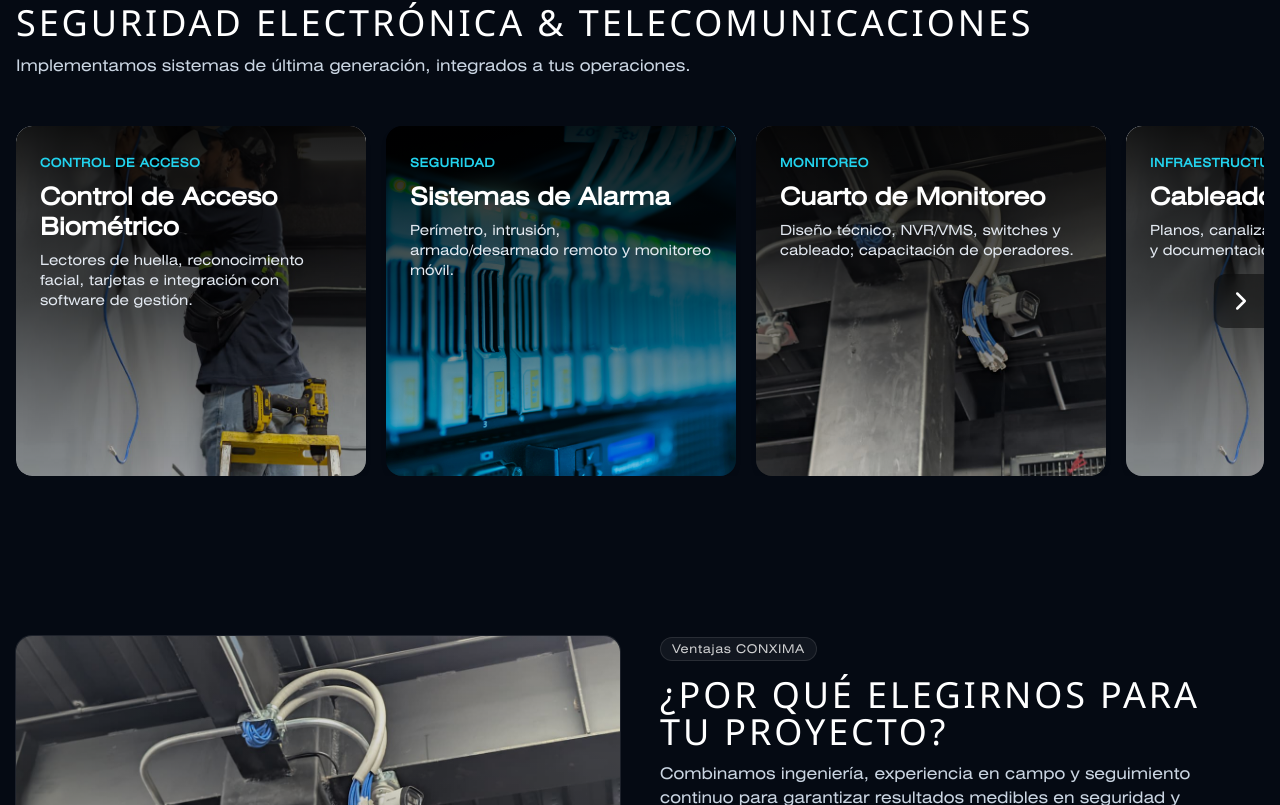
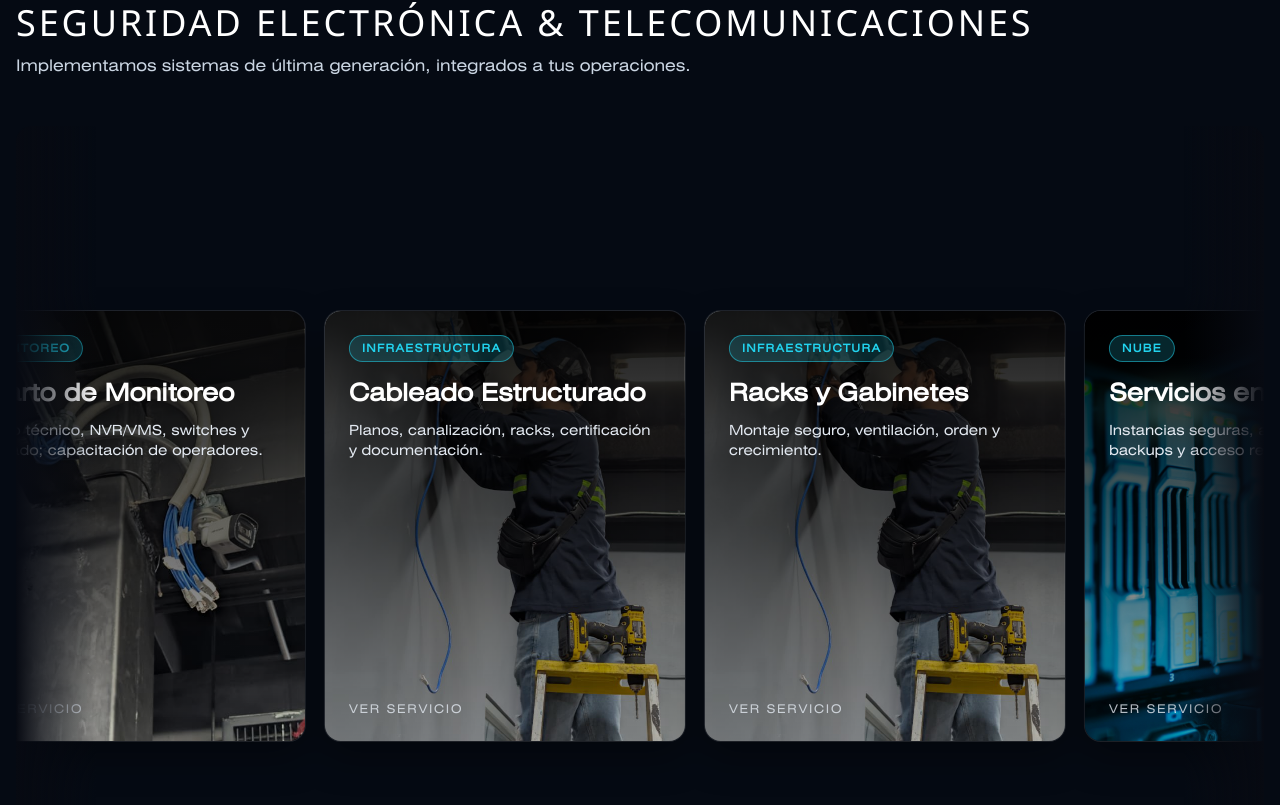
Before and after one commit to ricardopugar/Conxima, a Next.js app: page / in a window 1280 px wide. Shown: the part 1555-2360 px from the top of the page. Built offline with nearby package versions, Linux system fonts and the light colour scheme; a web font is replaced by a local one.

Commit message:
prev final

```diff
--- a/src/app/components/ConximaLanding.tsx
+++ b/src/app/components/ConximaLanding.tsx
@@ -4,29 +4,12 @@ import type React from "react";
 import { useEffect, useRef, useState } from "react";
 import Link from "next/link";
 import Image from "next/image";
-import { motion } from "framer-motion";
-import {
-  FiChevronLeft,
-  FiChevronRight,
-  FiMail,
-  FiMapPin,
-  FiPhoneCall,
-} from "react-icons/fi";
-import useMeasure from "react-use-measure";
+import { motion, useScroll, useTransform } from "framer-motion";
+import { FiMail, FiMapPin, FiPhoneCall } from "react-icons/fi";
 import Navbar from "./Navbar";
 import Footer from "./Footer";
 /** Vídeos del hero */
 const HERO_VIDEOS = ["hero-1", "hero-2", "hero-3", "hero-4"] as const;
-
-const CARD_WIDTH = 350;
-const CARD_HEIGHT = 350;
-const MARGIN = 20;
-const CARD_SIZE = CARD_WIDTH + MARGIN;
-
-const BREAKPOINTS = {
-  sm: 640,
-  lg: 1024,
-};
 
 export default function ConximaLanding() {
   /* =========================
@@ -864,64 +847,40 @@ type ServiceCarouselItem = {
 };
 
 function ServicesCarousel({ items }: { items: ServiceCarouselItem[] }) {
-  const [ref, { width }] = useMeasure();
-  const [offset, setOffset] = useState(0);
+  const targetRef = useRef<HTMLDivElement | null>(null);
+  const trackRef = useRef<HTMLDivElement | null>(null);
+  const [maxTranslate, setMaxTranslate] = useState(0);
 
-  const cardBuffer =
-    width > BREAKPOINTS.lg ? 3 : width > BREAKPOINTS.sm ? 2 : 1;
-
-  const maxOffset = Math.max(0, CARD_SIZE * (items.length - cardBuffer));
-  const canShiftLeft = offset < 0;
-  const canShiftRight = Math.abs(offset) < maxOffset;
+  const { scrollYProgress } = useScroll({
+    target: targetRef,
+    offset: ["start start", "end end"],
+  });
 
   useEffect(() => {
-    setOffset((prev) => Math.max(-maxOffset, Math.min(0, prev)));
-  }, [maxOffset]);
+    const updateMetrics = () => {
+      if (!targetRef.current || !trackRef.current) return;
+      const viewportWidth = targetRef.current.clientWidth;
+      const trackWidth = trackRef.current.scrollWidth;
+      setMaxTranslate(Math.max(0, trackWidth - viewportWidth));
+    };
 
-  const shiftLeft = () => {
-    if (!canShiftLeft) return;
-    setOffset((prev) => Math.min(prev + CARD_SIZE, 0));
-  };
+    updateMetrics();
+    window.addEventListener("resize", updateMetrics);
+    return () => window.removeEventListener("resize", updateMetrics);
+  }, [items.length]);
 
-  const shiftRight = () => {
-    if (!canShiftRight) return;
-    setOffset((prev) => Math.max(prev - CARD_SIZE, -maxOffset));
-  };
+  const x = useTransform(scrollYProgress, [0, 1], [0, -maxTranslate]);
 
   return (
-    <section className="reveal mt-12" ref={ref}>
-      <div className="relative overflow-hidden rounded-2xl">
-        <motion.div
-          animate={{ x: offset }}
-          transition={{ type: "spring", stiffness: 220, damping: 28 }}
-          className="flex"
-        >
+    <section ref={targetRef} className="reveal relative mt-12 h-[280vh]">
+      <div className="sticky top-0 flex h-screen items-center overflow-hidden rounded-2xl">
+        <div className="pointer-events-none absolute left-0 top-0 z-20 h-full w-20 bg-gradient-to-r from-[var(--color-bg)] to-transparent" />
+        <div className="pointer-events-none absolute right-0 top-0 z-20 h-full w-20 bg-gradient-to-l from-[var(--color-bg)] to-transparent" />
+        <motion.div ref={trackRef} style={{ x }} className="flex gap-5 px-4 md:px-8 lg:px-12">
           {items.map((item) => (
             <ServiceCarouselCard key={item.slug} item={item} />
           ))}
         </motion.div>
-
-        <motion.button
-          type="button"
-          initial={false}
-          animate={{ x: canShiftLeft ? "0%" : "-120%", opacity: canShiftLeft ? 1 : 0 }}
-          className="absolute left-0 top-1/2 z-30 -translate-y-1/2 rounded-r-xl bg-black/45 p-3 pl-2 text-3xl text-white backdrop-blur-sm transition-[padding] hover:pl-3"
-          onClick={shiftLeft}
-          aria-label="Mover carrusel a la izquierda"
-        >
-          <FiChevronLeft />
-        </motion.button>
-
-        <motion.button
-          type="button"
-          initial={false}
-          animate={{ x: canShiftRight ? "0%" : "120%", opacity: canShiftRight ? 1 : 0 }}
-          className="absolute right-0 top-1/2 z-30 -translate-y-1/2 rounded-l-xl bg-black/45 p-3 pr-2 text-3xl text-white backdrop-blur-sm transition-[padding] hover:pr-3"
-          onClick={shiftRight}
-          aria-label="Mover carrusel a la derecha"
-        >
-          <FiChevronRight />
-        </motion.button>
       </div>
     </section>
   );
@@ -931,23 +890,24 @@ function ServiceCarouselCard({ item }: { item: ServiceCarouselItem }) {
   return (
     <Link
       href={`/servicios/${item.slug}`}
-      className="group relative shrink-0 overflow-hidden rounded-2xl bg-white shadow-md transition-all hover:scale-[1.015] hover:shadow-xl"
+      className="group relative h-[430px] w-[84vw] max-w-[360px] shrink-0 overflow-hidden rounded-2xl ring-1 ring-white/10 shadow-[0_16px_36px_rgba(0,0,0,0.35)] transition-transform duration-300 hover:-translate-y-1"
       style={{
-        width: CARD_WIDTH,
-        height: CARD_HEIGHT,
-        marginRight: MARGIN,
         backgroundImage: `url(${item.src})`,
         backgroundPosition: "center",
         backgroundSize: "cover",
       }}
       aria-label={`Abrir servicio: ${item.title}`}
     >
-      <div className="absolute inset-0 z-20 rounded-2xl bg-gradient-to-b from-black/90 via-black/60 to-black/10 p-6 text-white transition-[backdrop-filter] group-hover:backdrop-blur-[2px]">
-        <span className="text-xs font-semibold uppercase tracking-wider text-[var(--color-secondary)]">
+      <div className="absolute inset-0 bg-gradient-to-b from-black/90 via-black/60 to-black/20 transition-opacity duration-300 group-hover:opacity-90" />
+      <div className="absolute inset-0 z-10 flex flex-col p-6 text-white">
+        <span className="w-fit rounded-full border border-[color-mix(in_srgb,var(--color-secondary)_50%,transparent)] bg-[color-mix(in_srgb,var(--color-secondary)_18%,transparent)] px-3 py-1 text-[11px] font-semibold uppercase tracking-[0.12em] text-[var(--color-secondary)]">
           {item.category}
         </span>
-        <p className="type-subtitle mt-2 text-2xl leading-tight">{item.title}</p>
-        <p className="mt-2 text-sm text-slate-200">{item.desc}</p>
+        <p className="type-subtitle mt-4 text-2xl leading-tight">{item.title}</p>
+        <p className="mt-3 text-sm text-slate-200">{item.desc}</p>
+        <span className="mt-auto text-xs uppercase tracking-[0.14em] text-slate-200/80">
+          Ver servicio
+        </span>
       </div>
     </Link>
   );
```
